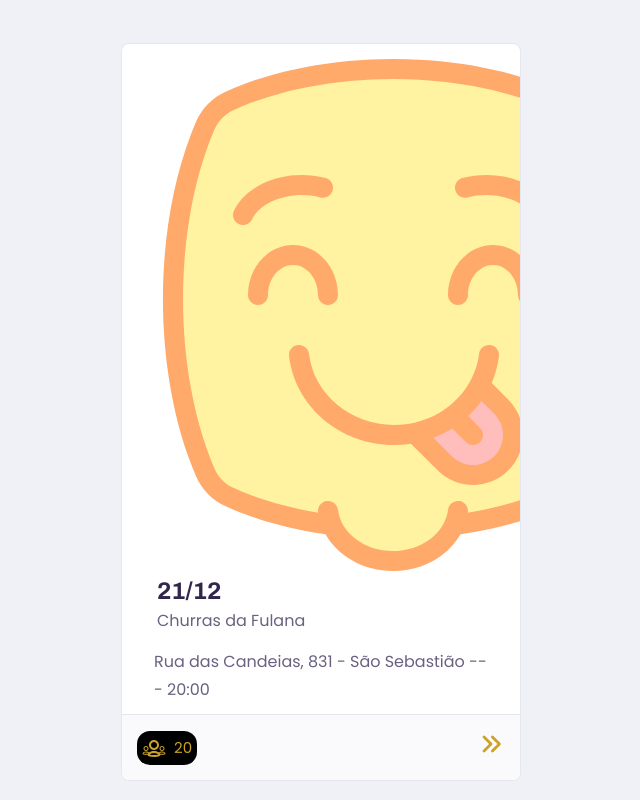
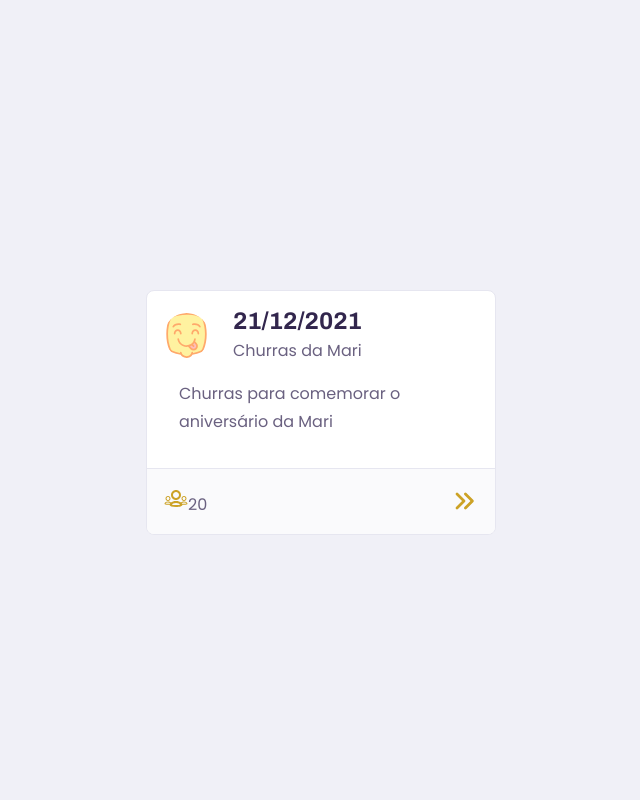
Before and after one commit to josianeReis/churras-trinca, a React (Create React App) app: page /event-register in a window 1280 px wide. Shown: the whole page, without its empty margins (319-959 px from the left). Built offline with nearby package versions, Linux system fonts and the light colour scheme.

Commit message:
Fix card style

```diff
--- a/src/components/CardItem/CardItem.scss
+++ b/src/components/CardItem/CardItem.scss
@@ -1,6 +1,6 @@
-
-.teacher-item {
-  max-width: 40rem;
+.card-item {
+  max-width: 35rem;
+  max-height: 35rem;
   background: var(--color-box-base);
   border: 1px solid var(--color-line-in-white);
   border-radius: 0.8rem;
@@ -8,70 +8,57 @@
   overflow: hidden;
 }
 
-.teacher-item article header {
-  padding: 3rem 2rem;
+.card-item header {
+  padding: 3.2rem 2rem;
   display: flex;
   align-items: center;
 }
 
-.teacher-item article header img {
-  width: 6rem;
-  height: 6rem;
+.card-item header img {
+  width: 4.5rem;
+  height: 4.5rem;
   border-radius: 50%;
 }
 
-.teacher-item header div {
-  margin-left: 2rem;
+.card-item header div {
+  margin-left: 2.4rem;
 }
 
-.teacher-item header div strong {
+.card-item header div strong {
   font: 700 2.4rem Archivo;
   display: block;
   color: var(--color-text-title);
 }
 
-.teacher-item header span {
+.card-item header span {
   font-size: 1.6rem;
   display: block;
   margin-top: 0.4rem;
 }
 
-.teacher-item > p {
+.card-item > p {
   padding: 0 2rem;
   font-size: 1.6rem;
   line-height: 2.8rem;
 }
 
-.teacher-item footer {
+.card-item footer {
   padding: 1rem 1rem;
   background: var(--color-box-footer);
   border-top: 1px solid var(--color-line-in-white);
-  margin-top: 1rem;
+  margin-top: 3.2rem;
   display: flex;
   align-items: center;
   justify-content: space-between;
 }
 
-.teacher-item footer .guestList {
-  background-color: black;
-  border-radius: 1.3rem;
-  padding: 0.5rem;
-  align-items: center;
-  display: flex;
-}
-.teacher-item footer .guestList span {
-  color: var(--color-primary-dark);
-  margin-left: 0.8rem;
-  font-size: 1.5rem;
-}
-
-.teacher-item footer p strong {
+.card-item footer p strong {
   color: var(--color-primary);
   font-size: 1.6rem;
   display: block;
 }
 
-.teacher-item footer Link {
+.card-item footer button {
   width: 20rem;
   height: 5.6rem;
   background: var(--color-secundary);
@@ -86,39 +73,32 @@
   transition: 0.2s;
 }
 
-.teacher-item footer button:hover {
+.card-item footer button:hover {
   background: var(--color-secundary-dark);
 }
 
 @media (min-width: 700px) {
-  .teacher-item header,
-  .teacher-item footer {
-    padding: 1.5rem;
+  .card-item header,
+  .card-item footer {
+    padding: 1.7rem;
   }
 
-  .teacher-item > p {
+  .card-item > p {
     padding: 0 3.2rem;
   }
 
-  .teacher-item footer p strong {
+  .card-item footer p strong {
     display: initial;
     margin-left: 1.6rem;
   }
 
-  .teacher-item footer button {
-    width: 4.5rem;
-    height: 4.5rem;
-    font-size: 1.2rem;
+  .card-item footer button {
+    width: 24.5rem;
+    font-size: 1.6rem;
     justify-content: center;
-    align-items: center;
-    display: flex;
-    border-radius: 50%;
-    // max-width: 10rem;
-    // display: flex;
-    // justify-content: flex-end;
   }
 
-  .teacher-item footer button img {
+  .card-item footer button img {
     margin-right: 1.6rem;
   }
 }
--- a/src/components/CardItem/index.tsx
+++ b/src/components/CardItem/index.tsx
@@ -1,24 +1,23 @@
 import React from 'react';
 
 import './CardItem.scss';
+
 import { TiGroupOutline } from 'react-icons/ti';
 import { HiChevronDoubleRight } from 'react-icons/hi';
-import { Link } from 'react-router-dom';
+
 import yummy from '../../assets/images/icons/yummy.svg';
 
-import Button from '../Button';
-
-const CardItem: React.FC = () => {
+function CardItem(): any {
   return (
-    <article className="teacher-item">
+    <article className="card-item">
       <header>
         <img src={yummy} alt="event owner" />
         <div>
-          <strong>21/12</strong>
-          <span>Churras da Fulana</span>
+          <strong>21/12/2021</strong>
+          <span>Churras da Mari</span>
         </div>
       </header>
-      <p>Rua das Candeias, 831 - São Sebastião --- 20:00</p>
+      <p>Churras para comemorar o aniversário da Mari</p>
 
       <footer>
         <div className="guestList">
@@ -29,16 +28,14 @@ const CardItem: React.FC = () => {
           />
           <span>20</span>
         </div>
-        <Link to="/event-details" className="class-edit">
-          <HiChevronDoubleRight
-            className="iconGroup"
-            size={28}
-            color="rgba(204, 162, 38)"
-          />
-        </Link>
+        <HiChevronDoubleRight
+          className="iconGroup"
+          size={28}
+          color="rgba(204, 162, 38)"
+        />
       </footer>
     </article>
   );
-};
+}
 
 export default CardItem;
```
